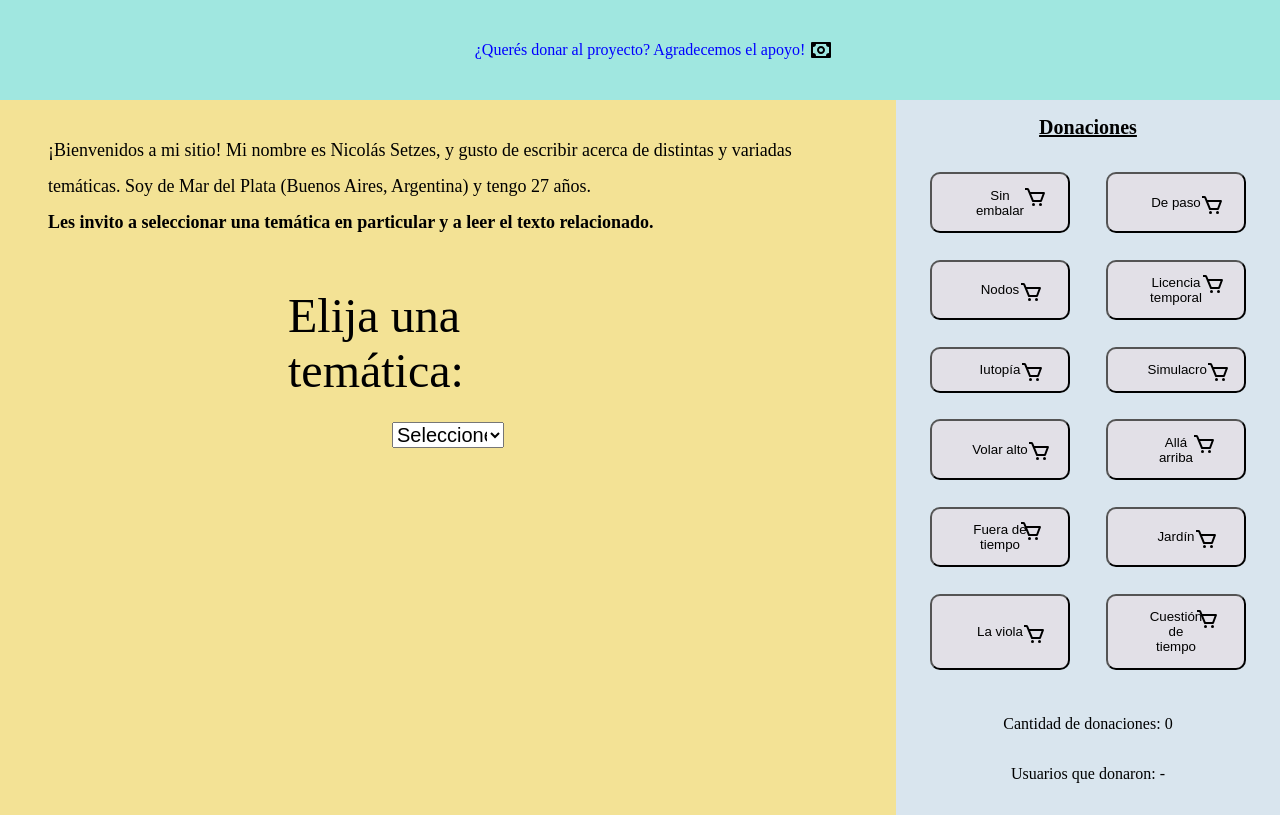
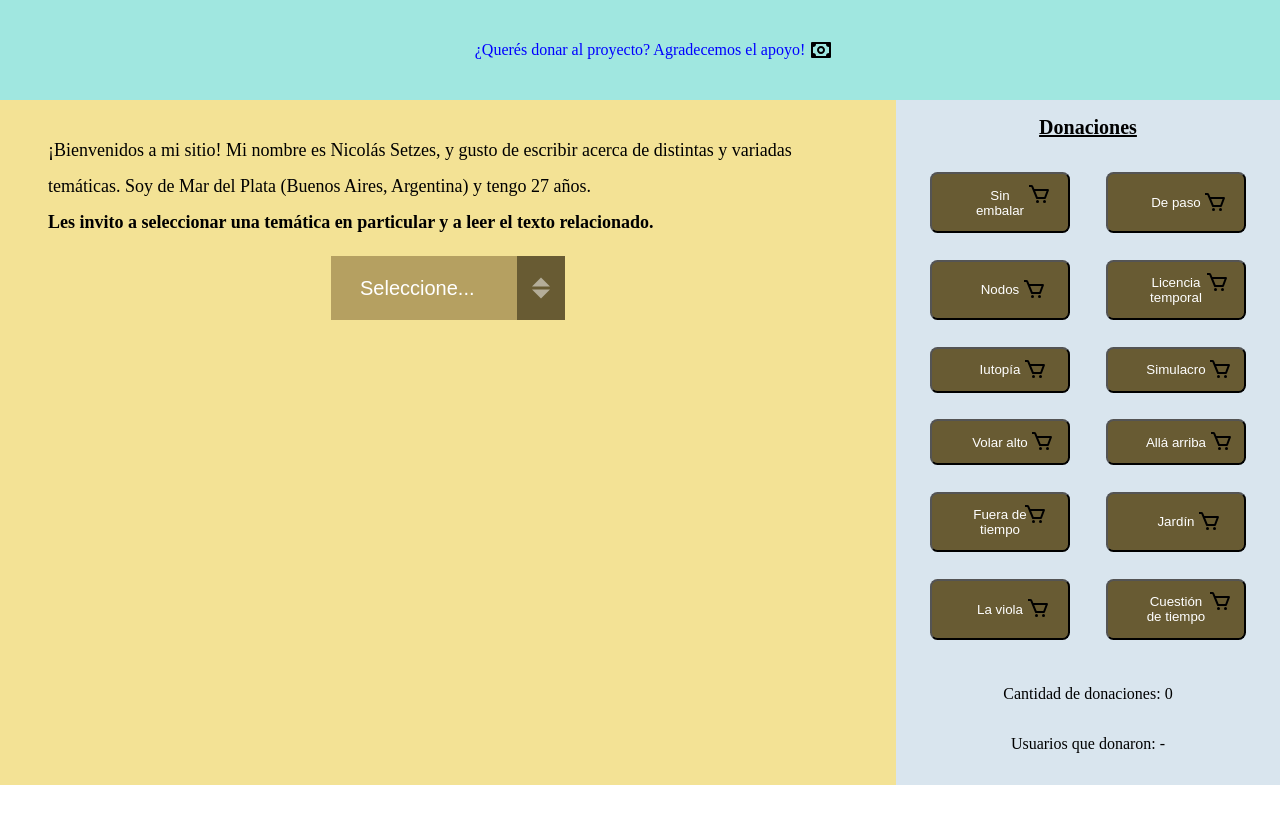
Before and after one commit to Nicosetzes/javaScriptCoder, a plain HTML site: page index.html in a window 1280 px wide. Drawn offline with nearby package versions, Linux system fonts and the light colour scheme.

Commit message:
I changed the style of the dropdown menu using CSS.

```diff
--- a/index.html
+++ b/index.html
@@ -16,10 +16,12 @@
     </div>
     <div id="mainContent">
         <div id="containerTwo">
-            <p class="mainText">¡Bienvenidos a mi sitio! Mi nombre es Nicolás Setzes, y gusto de escribir acerca de distintas y variadas temáticas. Soy de Mar del Plata (Buenos Aires, Argentina) y tengo 27 años.</p>
-            <p class="mainText bold">Les invito a seleccionar una temática en particular y a leer el texto relacionado.</p>
+            <p class="mainText">¡Bienvenidos a mi sitio! Mi nombre es Nicolás Setzes, y gusto de escribir acerca de
+                distintas y variadas temáticas. Soy de Mar del Plata (Buenos Aires, Argentina) y tengo 27 años.</p>
+            <p class="mainText bold">Les invito a seleccionar una temática en particular y a leer el texto relacionado.
+            </p>
             <div id="labelContainer">
-                <label for="stories" class="selectTitle">Elija una temática:</label>
+                <div class="customizedSelect">
                     <select name="stories" id="selectStories" onchange="storyPick()">
                         <option value="none">Seleccione...</option>
                         <option value="sinEmbalar">Relaciones</option>
@@ -35,6 +37,8 @@
                         <option value="laViola">Personaje</option>
                         <option value="cuestionDeTiempo">Infancia</option>
                     </select>
+                    <span class="customizedArrow"></span>
+                </div>
             </div>
             <div id="storyText"></div>
         </div>
--- a/js/main.js
+++ b/js/main.js
@@ -204,7 +204,7 @@ const licenciaTemporal = new Story("Licencia temporal", "licenciaTemporal", "Nic
                                                                                                             </div>
                                                                                                         </article>`)
 
-const iutopia = new Story("Iutopía", "iutopia", "Nicolás Setzes", 270, 2020, `<article class="shortStory">
+const iutopia = new Story("Iutopía", "iutopia", "Nicolás Setzes", 273, 2020, `<article class="shortStory">
                                                                                 <h3>Iutopía</h3>
                                                                                 <div class="columns">
 							                                                        <p class="mainText">Nunca falta el pez que dentro del cardumen nada en contra de la corriente, desoyendo los gritos de la inmensa mayoría. Un caso así fue el reportado en <span class="italic">Iutopía</span>, un pueblito rural de México que en el padrón consta de mil ochocientos habitantes en sus filas, pero no supera las setecientas almas en sus calles. </p>
--- a/scss/main.scss
+++ b/scss/main.scss
@@ -1,4 +1,6 @@
-*, ::after, ::before {
+*,
+::after,
+::before {
     box-sizing: border-box;
     margin: 0;
     padding: 0;
@@ -25,30 +27,11 @@ h3 {
     line-height: 2;
 }
 
-button {
-    background-color: #e2e0e7;
-    border-radius: 10px;
-    display: flex;
-    margin: 1em auto;
-    padding: 1em 3em;
-    width: 80%;
-    .donation {
-        font-size: 1em;
-        position: relative;
-        &::after {
-            content: url(../media/cart.svg);
-            position: absolute;
-            right: -1.75em;
-            top: -0.2em;
-        }
-    }
-}
-
 .columns {
     column-count: 3;
-	column-gap: 5em;
-	column-rule: 1px solid #ccc;
-	column-width: 350px;
+    column-gap: 5em;
+    column-rule: 1px solid #ccc;
+    column-width: 350px;
 }
 
 #containerOne {
@@ -78,32 +61,56 @@ button {
     flex-direction: row;
 
     #containerTwo {
-        background-color:rgb(243, 226, 149);
-        display: flex;
-        flex-flow: column;
-        justify-content: flex-start;
+        background-color: rgb(243, 226, 149);
         min-height: 100px;
         padding: 2em 3em;
         width: 70%;
         #labelContainer {
             display: flex;
-            flex-direction: column;
-            flex-wrap: wrap;
-            margin: 0 auto;
-            width: 40%;
-            .selectTitle {
-                font-size: 3rem;
-                margin: 1em auto 0.5em auto;
+            flex-direction: row;
+            .customizedSelect {
+                margin: 1em auto;
+                position: relative;
+                #selectStories {
+                    background-color: #b5a061;
+                    border: 0;
+                    color: #fff;
+                    font-size: 1.25rem;
+                    padding: 1em 3em 1em 1.25em;
+                }
+                .customizedArrow {
+                    background-color: #685b33;
+                    display: block;
+                    height: 100%;
+                    pointer-events: none;
+                    position: absolute;
+                    right: 0;
+                    top: 0;
+                    width: 3rem;
+                    &::before,
+                    &::after {
+                        content: "";
+                        left: 50%;
+                        height: 0;
+                        position: absolute;
+                        transform: translate(-50%, -50%);
+                        width: 0;
+                        --size: 0.6em;
+                    }
+                    &::before {
+                        border-bottom: var(--size) solid rgba(255, 255, 255, 0.5);
+                        border-left: var(--size) solid transparent;
+                        border-right: var(--size) solid transparent;
+                        top: 40%;
+                    }
+                    &::after {
+                        border-left: var(--size) solid transparent;
+                        border-right: var(--size) solid transparent;
+                        border-top: var(--size) solid rgba(255, 255, 255, 0.5);
+                        top: 60%;
+                    }
+                }
             }
-            #selectStories {
-                font-size: 1.25rem;
-                margin: 0 auto;
-                width: 35%;
-            }
-        }
-        .shortStory {
-            background-color: rgb(243, 226, 149);
-            padding: 2em 3em;
         }
     }
 
@@ -121,8 +128,23 @@ button {
             flex-wrap: wrap;
             width: 100%;
             button {
+                background-color: #685b33;
+                border-radius: 7.5px;
+                color: #fff;
                 display: inline-block;
+                margin: 1em auto;
+                padding: 1em 2.5em;
                 width: 40%;
+                .donation {
+                    font-size: 1em;
+                    position: relative;
+                    &::after {
+                        content: url(../media/cart.svg);
+                        position: absolute;
+                        right: -2em;
+                        top: -0.4em;
+                    }
+                }
             }
         }
         .form {
@@ -130,7 +152,7 @@ button {
             border: black 1px solid;
             display: flex;
             flex-direction: column;
-            padding: 1em;
+            padding: 0.5em;
             .extraInfo {
                 margin-bottom: 1em;
             }
@@ -141,7 +163,7 @@ button {
             p {
                 line-height: 1.5em;
                 margin: 0.5em 0;
-                text-align:center;
+                text-align: center;
             }
             #submitAndReset {
                 margin: 1em 0;
```
Also changed, not shown: css/main.css, css/main.min.css, 2 other files. Lines whose indentation alone changed are shown as unchanged.
